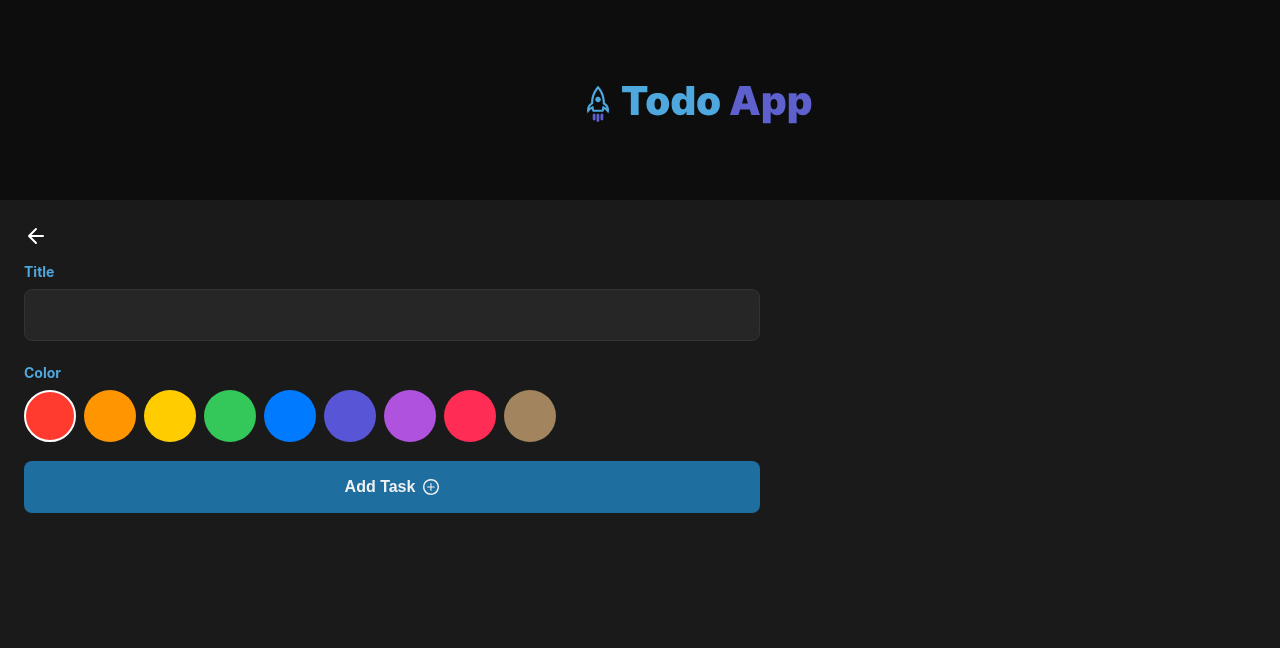
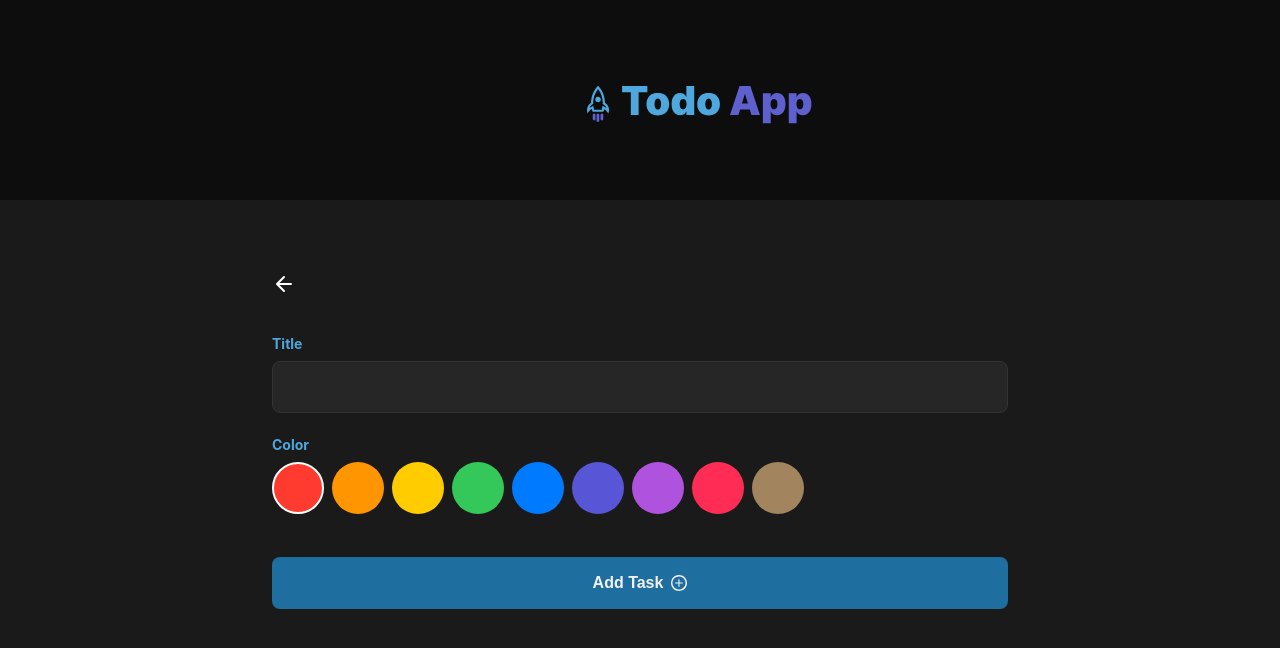
Before and after one commit to mjs001/todo-frontend, a Next.js app in the folder todo-frontend/: page /form in a window 1280 px wide. Shown: the top 648 px of the page. Built offline with nearby package versions, Linux system fonts and the light colour scheme.

Commit message:
background color for checkmark now matches color selection

```diff
--- a/todo-frontend/app/form/page.tsx
+++ b/todo-frontend/app/form/page.tsx
@@ -54,12 +54,16 @@ const FormPage: React.FC = () => {
 	};
 
 	return (
-		<main className="p-6">
-			<div onClick={handleBackBtn} className="cursor-pointer">
+		<main className="p-6 flex flex-col items-center justify-center container mx-auto">
+			<div className="pt-[48px]">
+				<div
+					onClick={handleBackBtn}
+					className="cursor-pointer flex self-start w-[100%]"
+				>
 					<Image priority src={backArrow} alt="back arrow" />
 				</div>
 
-			<form onSubmit={handleSubmit} className="mt-4 w-[736px]">
+				<form onSubmit={handleSubmit} className="mt-4 w-[736px] pt-[24px]">
 					<label className="block pb-[12px]">
 						<p className="formLabels pb-2">Title</p>
 						<input
@@ -80,7 +84,7 @@ const FormPage: React.FC = () => {
 					</label>
 					<button
 						type="submit"
-					className="px-4 py-2 submitBtn w-[100%] h-[52px] font-bold"
+						className="px-4 py-2 submitBtn w-[100%] h-[52px] font-bold mt-[24px]"
 					>
 						{!task.title || !task.color ? (
 							<div className="flex items-center justify-center">
@@ -97,11 +101,9 @@ const FormPage: React.FC = () => {
 								</span>
 							</div>
 						)}
-					{/* <span className="pl-2">
-						<Image priority src={plus} alt="plus icon" />
-					</span> */}
 					</button>
 				</form>
+			</div>
 		</main>
 	);
 };
--- a/todo-frontend/components/RoundCheckbox.tsx
+++ b/todo-frontend/components/RoundCheckbox.tsx
@@ -9,9 +9,13 @@ const RoundCheckbox = ({ task, onToggle }) => {
 				checked={task.completed}
 				onChange={() => onToggle(task.id!, !task.completed)}
 				className="cursor-pointer"
-				style={{ backgroundColor: task.color }}
 			/>
-			<label htmlFor={`checkbox-${task.id}`}></label>
+			<label
+				htmlFor={`checkbox-${task.id}`}
+				style={{
+					backgroundColor: `${task.completed ? task.color : "transparent"}`,
+				}}
+			></label>
 		</div>
 	);
 };
--- a/todo-frontend/styles/components.css
+++ b/todo-frontend/styles/components.css
@@ -38,7 +38,7 @@
 }
 
 .round input[type="checkbox"]:checked + label {
-  background-color: #007AFF;
+  /* background-color: #007AFF; */
   border-color: transparent;
 }
 
```
Lines whose indentation alone changed are shown as unchanged.
